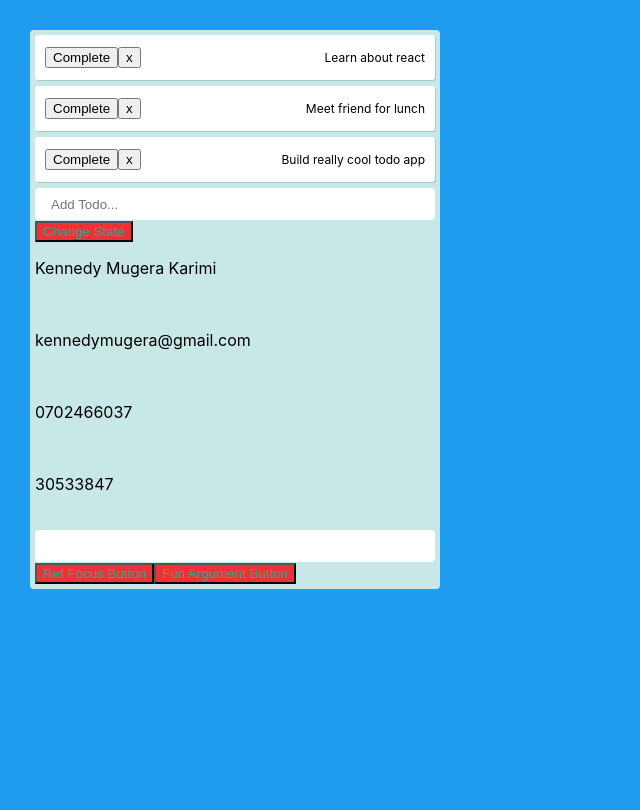
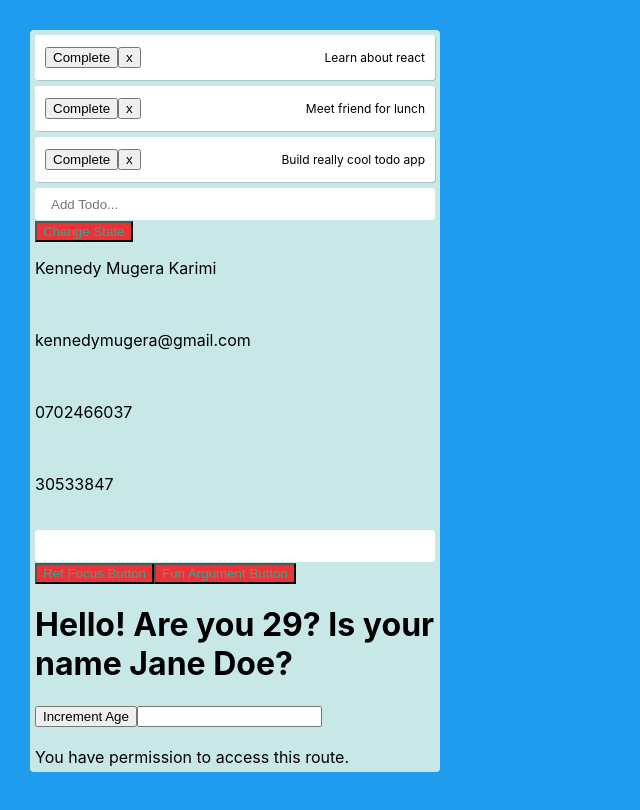
Before and after one commit to kenkarimi/react_hooks_todo, a React (Create React App) app: page / in a window 1280 px wide. Shown: the top 810 px of the page, without its empty margins (0-640 px from the left). Built offline with nearby package versions, Linux system fonts and the light colour scheme.

Commit message:
Minor change

```diff
--- a/package.json
+++ b/package.json
@@ -8,7 +8,7 @@
     "@testing-library/user-event": "^12.8.3",
     "react": "^17.0.2",
     "react-dom": "^17.0.2",
-    "react-scripts": "4.0.3",
+    "react-scripts": "^5.0.1",
     "web-vitals": "^1.1.1"
   },
   "scripts": {
--- a/src/App.js
+++ b/src/App.js
@@ -1,4 +1,4 @@
-import React, { useState, useEffect, useContext, useRef } from 'react';
+import React, { useState, useEffect, createContext, useContext, useRef, useReducer } from 'react';
 import './App.css';
 
 function Todo({ todo, index, completeTodo, removeTodo}) {
@@ -55,7 +55,7 @@ const themes = {
   }
 };
 
-const ThemeContext = React.createContext(themes.light);
+const ThemeContext = createContext(themes.light);
 
 function User({ state, changeState, changeStateBack }) {
   const theme = useContext(ThemeContext);
@@ -67,7 +67,7 @@ function User({ state, changeState, changeStateBack }) {
     return () => {/*This runs only after the component unmounts(this.mount === false)*/
       console.log('this.mount is now false');
     }
-  });
+  }, []);
 
   /*NB: Regarding Mounting/Unmounting
   If a component existed but no longer will, it's considered unmounted and given the chance to do so and clean up with componentWillUnmount. e.g. when details change from Kennedy to Ephraim after change state is clicked, an unmount happens after the click.
@@ -97,7 +97,7 @@ function User({ state, changeState, changeStateBack }) {
 }
 
 /*A custom Hook is a JavaScript function whose name starts with ”use” and that may call other Hooks.*/
-/*raditionally in React, we’ve had two popular ways to share stateful logic between components: render props and higher-order components.
+/*aditionally in React, we’ve had two popular ways to share stateful logic between components: render props and higher-order components.
  We will now look at how Hooks solve many of the same problems without forcing you to add more components to the tree.
 */
 /*Building your own Hooks lets you extract component logic into reusable functions.*/
@@ -132,7 +132,69 @@ function FocusForm() {
   );
 }
 
-function App(){
+const reducer = (state, action) => {
+  if(action.type === 'INCREMENT_AGE'){ //can alternatively use a switch statement as seen here: https://react.dev/reference/react/useReducer
+    return {
+      age: state.age + 1,
+      name: state.name
+    };
+  } else if(action.type === 'CHANGE_NAME'){
+    return {
+      ...state, //You can also use the spread operator (...state) if there are to many other key-value pairs and you don't want to include them all.
+      name: action.nextName
+    };
+  }
+  throw Error('Unknown Action');
+}
+
+const Counter = () => {
+
+  const [state, dispatch] = useReducer(reducer, { age: 29, name: 'Jane Doe' });
+
+  const handleClick = () => {
+    dispatch({ type: 'INCREMENT_AGE'});
+  }
+
+  const handleInputChange = (e) => {
+    dispatch({ type: 'CHANGE_NAME', nextName: e.target.value })
+  }
+
+  return (
+    <div>
+      <h1>Hello! Are you {`${state.age}`}? Is your name {`${state.name}`}?</h1>
+      <button onClick={handleClick}>Increment Age</button>
+      <input type="text" onChange={handleInputChange} />
+    </div>
+  )
+}
+
+const higherOrderComponent = (Child, permission) => {
+
+  const NewComponent = (props) => { //has to be either a function component beginning with a capital letter or a custom hook beginning with 'use'
+    const [counter, setCounter] = useState(1);
+
+    if(permission === false){
+      return (
+        <div>
+          <h1>You don't have permission to access this route. {''+ counter}</h1>
+          <br/>
+          <button onClick={() => setCounter(counter + 1)}>Increment Counter</button>
+        </div>
+      );
+    } else if(permission === true){
+      return ( //message is sent down as a prop to the child component being rendered. We deconstruct it thereApp({ name }), but could also have used props.message
+        <Child
+          message="You have permission to access this route."
+          {...props} //In case there were any othe props passed to the App function component(like so <App name='Doe' />) from another component, this makes sure they aren't forgotten and pass back to the NewComponent that's about to be returned. This step is necessary because App is being passed to a HOC, otherwise it wouldn't be necessary.
+        />
+      );
+    }
+  }
+
+  return NewComponent;
+}
+
+function App({ message }){
   const [todos, setTodos] = useState([
     {
       text: 'Learn about react',
@@ -262,11 +324,13 @@ function App(){
             changeState={changeState}
             changeStateBack={changeStateBack}
           />
-          <FocusForm
-          />
+          <FocusForm />
+          <Counter />
+          <br/>
+          <p1>{message}</p1>
       </div>
     </div>
   );
 }
 
-export default App;
+export default higherOrderComponent(App, true); //boolean permission to access route.
```
Also changed, not shown: 1 other file (tests, documents, lock files or other folders).
